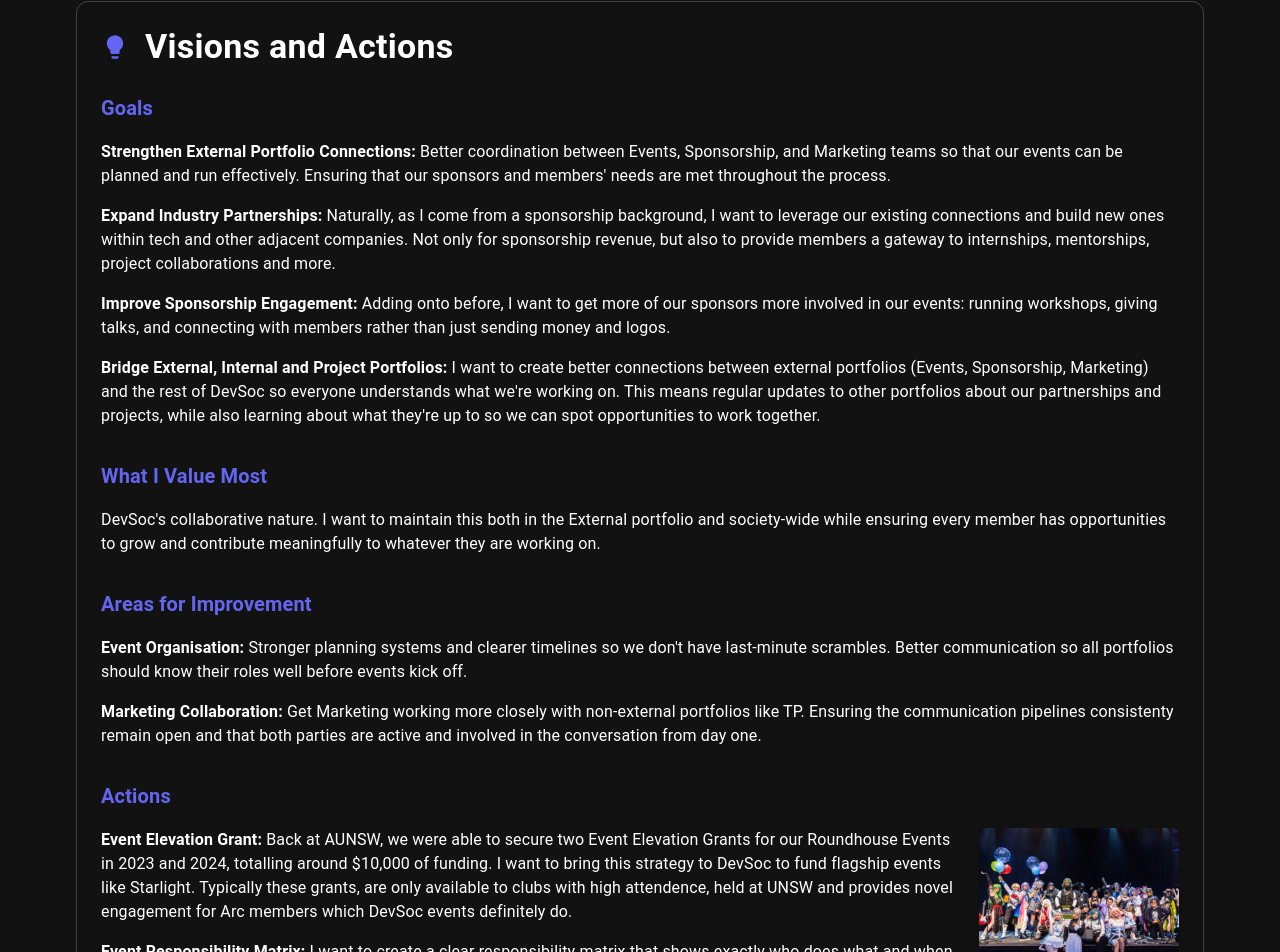
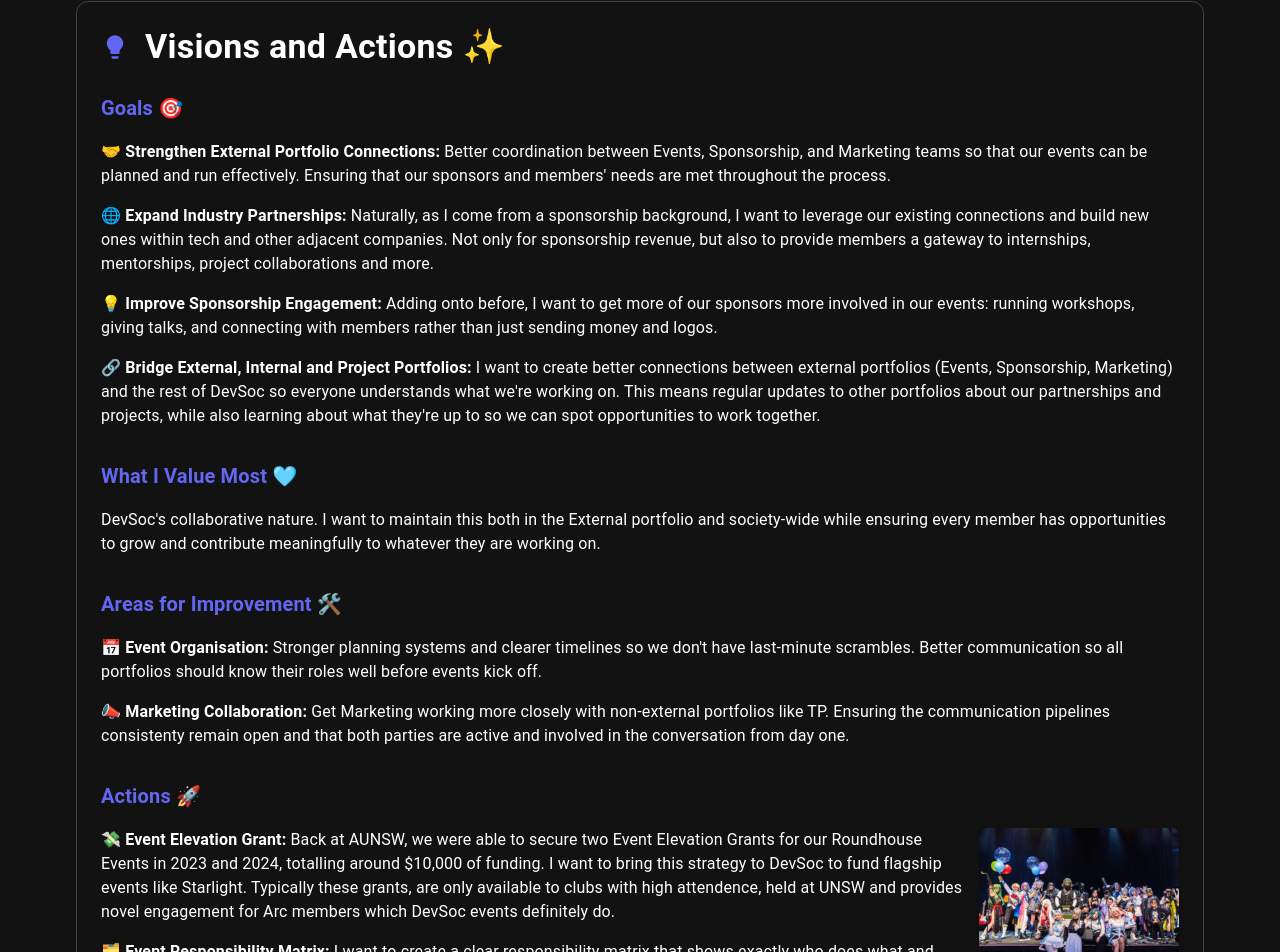
Before and after one commit to Shonk7/devsocapp, a React (Vite) app in the folder devsoc-exec/: page / in a window 1280 px wide. Shown: the part 1811-2763 px from the top of the page. Built offline with nearby package versions, Linux system fonts and the light colour scheme.

Commit message:
added emojis

```diff
--- a/devsoc-exec/src/components/VisionSection.tsx
+++ b/devsoc-exec/src/components/VisionSection.tsx
@@ -10,32 +10,32 @@ const VisionSection: React.FC = () => {
       <Box display="flex" alignItems="center" mb={3}>
         <LightbulbIcon color="primary" sx={{ mr: 2, fontSize: 28 }} />
         <Typography variant="h4" component="h2">
-          Visions and Actions
+          Visions and Actions ✨
         </Typography>
       </Box>
 
       <Typography variant="h6" gutterBottom color="primary" sx={{ mb: 2 }}>
-        Goals
+        Goals 🎯
       </Typography>
       <Typography variant="body1" sx={{ mb: 2 }}>
-        <strong>Strengthen External Portfolio Connections:</strong> Better coordination
+        <strong>🤝 Strengthen External Portfolio Connections:</strong> Better coordination
         between Events, Sponsorship, and Marketing teams so that our events can be
         planned and run effectively. Ensuring that our sponsors and members' needs are met
         throughout the process.
       </Typography>
       <Typography variant="body1" sx={{ mb: 2 }}>
-        <strong>Expand Industry Partnerships:</strong> Naturally, as I come from a sponsorship
+        <strong>🌐 Expand Industry Partnerships:</strong> Naturally, as I come from a sponsorship
         background, I want to leverage our existing connections and build new ones within
         tech and other adjacent companies. Not only for sponsorship revenue,
         but also to provide members a gateway to internships, mentorships, project collaborations and more.
       </Typography>
       <Typography variant="body1" sx={{ mb: 2 }}>
-        <strong>Improve Sponsorship Engagement:</strong> Adding onto before, I want to get more of our sponsors
+        <strong>💡 Improve Sponsorship Engagement:</strong> Adding onto before, I want to get more of our sponsors
         more involved in our events: running workshops, giving talks, and connecting with members
         rather than just sending money and logos.
       </Typography>
       <Typography variant="body1" sx={{ mb: 4 }}>
-        <strong>Bridge External, Internal and Project Portfolios:</strong> I want to create better connections between
+        <strong>🔗 Bridge External, Internal and Project Portfolios:</strong> I want to create better connections between
         external portfolios (Events, Sponsorship, Marketing) and the rest of DevSoc so everyone understands
         what we're working on. This means regular updates to other portfolios about our partnerships and
         projects, while also learning about what they're up to so we can spot opportunities to work together.
@@ -43,7 +43,7 @@ const VisionSection: React.FC = () => {
 
 
       <Typography variant="h6" gutterBottom color="primary" sx={{ mb: 2 }}>
-        What I Value Most
+        What I Value Most 🩵
       </Typography>
       <Typography variant="body1" sx={{ mb: 4 }}>
         DevSoc's collaborative nature. I want to maintain this both in the External portfolio
@@ -52,21 +52,21 @@ const VisionSection: React.FC = () => {
       </Typography>
 
       <Typography variant="h6" gutterBottom color="primary" sx={{ mb: 2 }}>
-        Areas for Improvement
+        Areas for Improvement 🛠️
       </Typography>
       <Typography variant="body1" sx={{ mb: 2 }}>
-        <strong>Event Organisation:</strong> Stronger planning systems and clearer timelines
+        <strong>📅 Event Organisation:</strong> Stronger planning systems and clearer timelines
         so we don't have last-minute scrambles. Better communication so all portfolios should know their roles
         well before events kick off.
       </Typography>
       <Typography variant="body1" sx={{ mb: 4 }}>
-        <strong>Marketing Collaboration:</strong> Get Marketing working more closely with
+        <strong>📣 Marketing Collaboration:</strong> Get Marketing working more closely with
         non-external portfolios like TP. Ensuring the communication pipelines consistenty remain open
         and that both parties are active and involved in the conversation from day one.
       </Typography>
 
       <Typography variant="h6" gutterBottom color="primary" sx={{ mb: 2, mt: 4 }}>
-        Actions
+        Actions 🚀
       </Typography>
 
       <Box
@@ -80,19 +80,19 @@ const VisionSection: React.FC = () => {
       >
         <Box sx={{ flex: 1 }}>
           <Typography variant="body1" sx={{ mb: 2 }}>
-            <strong>Event Elevation Grant:</strong> Back at AUNSW, we were able to
+            <strong>💸 Event Elevation Grant:</strong> Back at AUNSW, we were able to
             secure two Event Elevation Grants for our Roundhouse Events in 2023 and 2024, totalling around $10,000 of funding.
             I want to bring this strategy to DevSoc to fund flagship events like Starlight. Typically these grants,
             are only available to clubs with high attendence, held at UNSW and provides novel engagement for Arc members
             which DevSoc events definitely do.
           </Typography>
           <Typography variant="body1" sx={{ mb: 2 }}>
-            <strong>Event Responsibility Matrix:</strong> I want to create a clear responsibility matrix that shows exactly who does what and when for each event.
+            <strong>🗂️ Event Responsibility Matrix:</strong> I want to create a clear responsibility matrix that shows exactly who does what and when for each event.
             Think something like RACI charts but simpler, so everyone knows if they're responsible, consulted, or just informed
             for each task, with specific handoff points between portfolios.
           </Typography>
           <Typography variant="body1">
-            <strong>Sample Slide Deck:</strong> We should create a consistent slide deck template that all portfolios
+            <strong>📊 Sample Slide Deck:</strong> We should create a consistent slide deck template that all portfolios
             can use for scenarios in which non-Event portfolios are presenting. This will make our presentations look more professional
             even in situations where the Events portfolio aren't able to make slides. Also makes it easier to make slides quickly.
             Not suggesting that every presentations need these slides, but having a template ready to go would be super useful.
@@ -117,7 +117,7 @@ const VisionSection: React.FC = () => {
         >
           <img
             src={arcElevationGrant}
-            alt="Arc Event Elevation Grant - Up to $5,000 funding per event available"
+            alt="Arc Event Elevation Grant"
             style={{
               width: '100%',
               height: 'auto',
```
